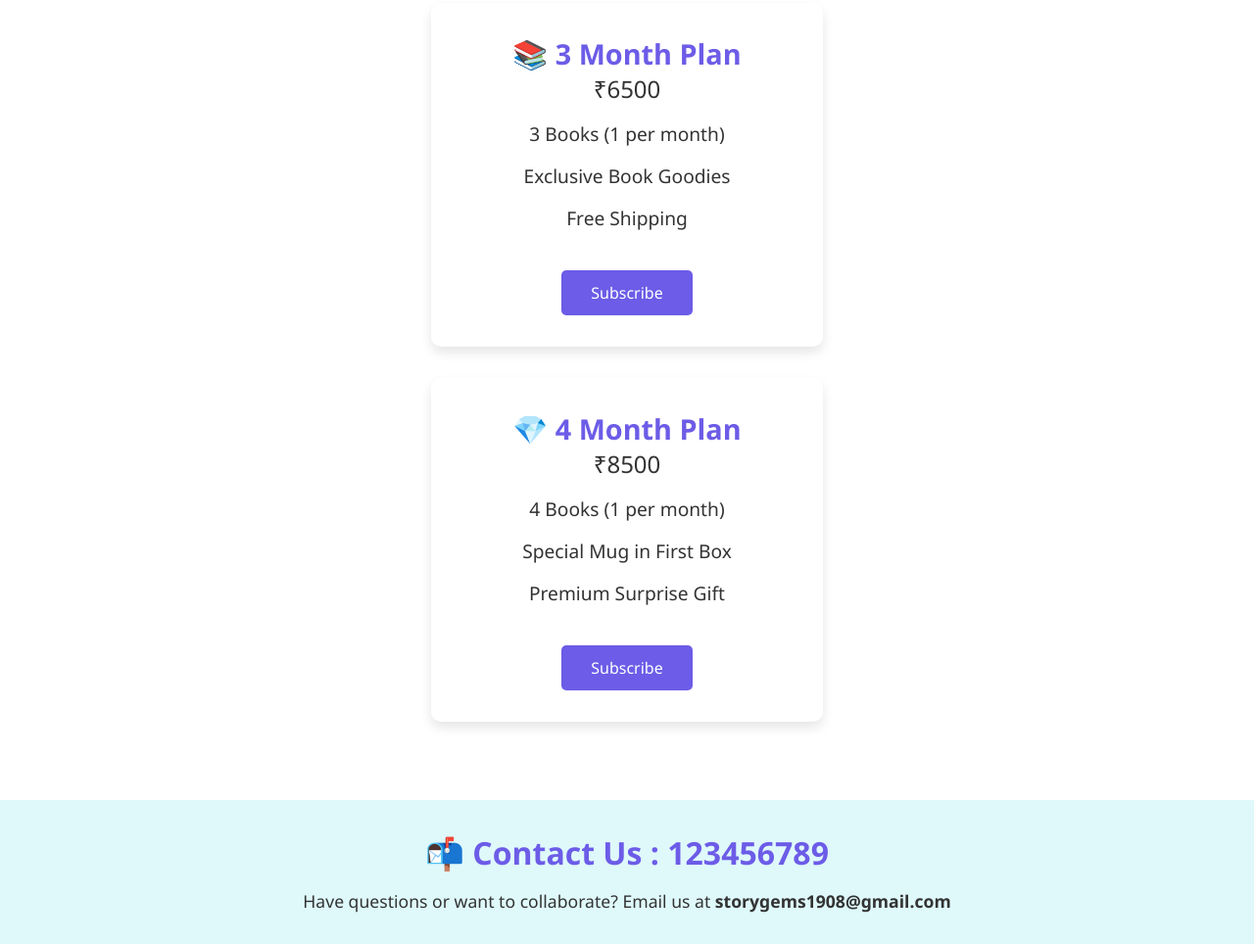
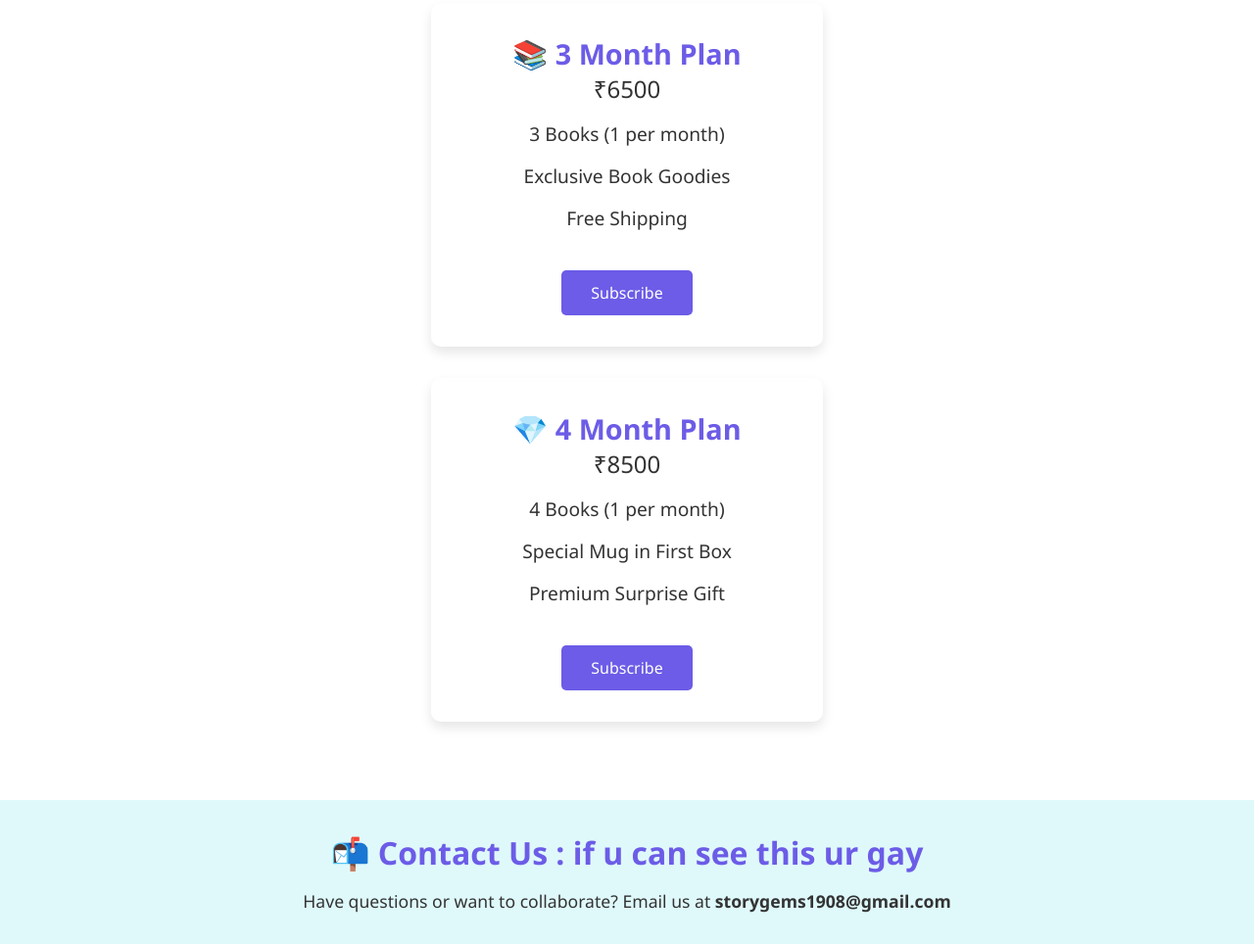
Before and after one commit to storygems/StoryGems, a plain HTML site: page index.html in a window 1280 px wide. Shown: the part 1713-2677 px from the top of the page at 98% size. Drawn offline with Linux system fonts and the light colour scheme.

Commit message:
Update index.html

```diff
--- a/index.html
+++ b/index.html
@@ -293,7 +293,7 @@
   </section>
 
   <section id="contact" class="contact">
-    <h2>📬 Contact Us : 123456789</h2>
+    <h2>📬 Contact Us : if u can see this ur gay</h2>
     <p>Have questions or want to collaborate? Email us at <strong>storygems1908@gmail.com</strong></p>
          </section>
   <footer>
```
